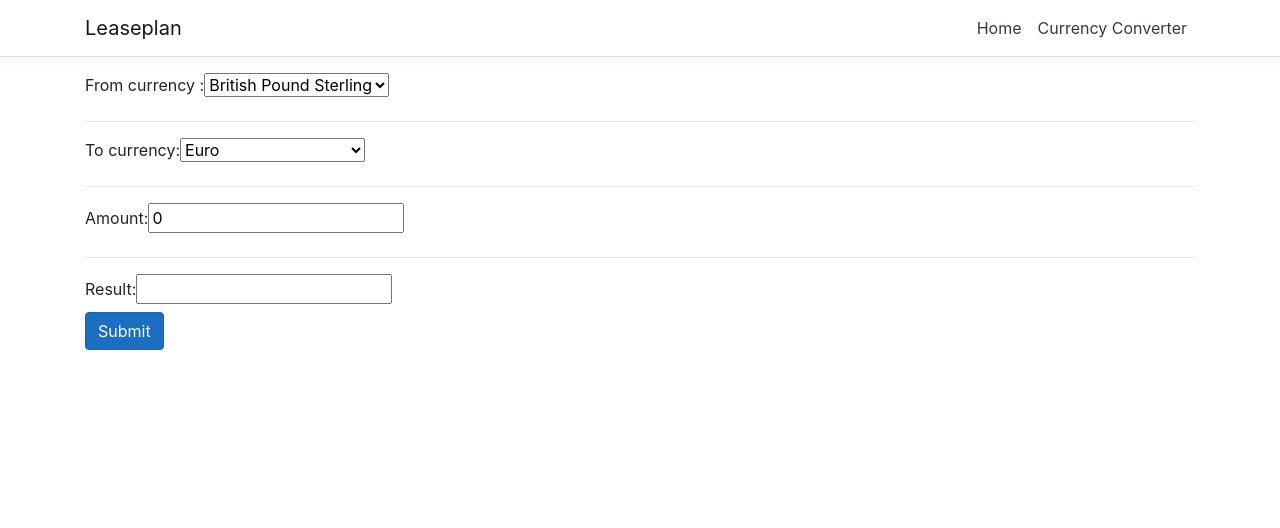
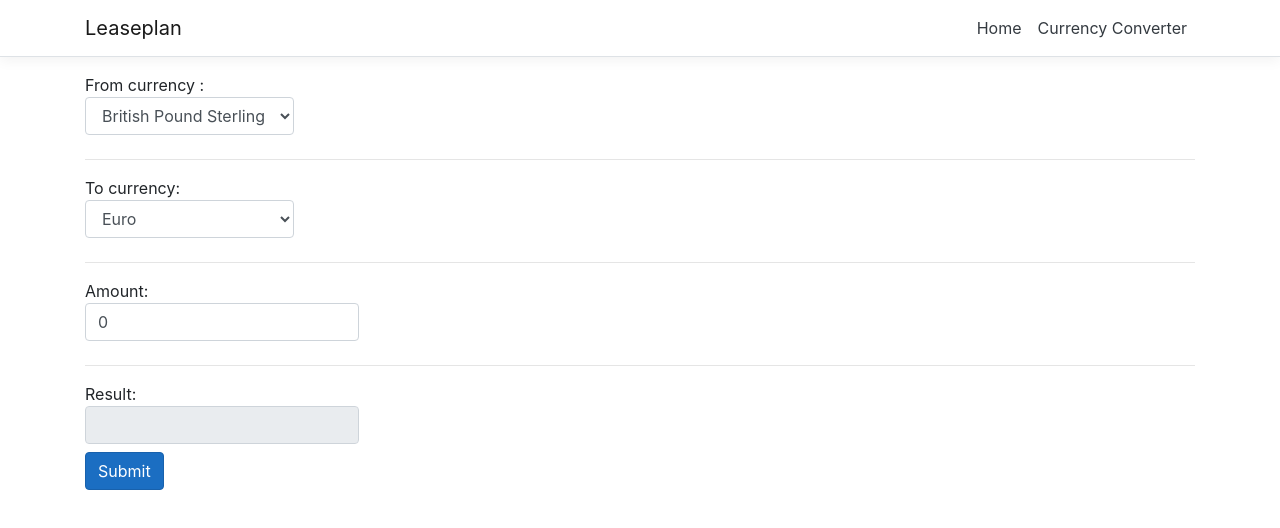
Before and after one commit to JoseBalado/Leaseplan, a React (Create React App) app in the folder ClientApp/: page /currencyconverter in a window 1280 px wide. Shown: the top 528 px of the page. Built offline with nearby package versions, Linux system fonts and the light colour scheme.

Commit message:
Add styling to select and input controls

```diff
--- a/ClientApp/src/components/CurrencyConverter.js
+++ b/ClientApp/src/components/CurrencyConverter.js
@@ -46,7 +46,7 @@
       <form onSubmit={this.handleSubmit}>
         <label>
           From currency :
-          <select value={this.state.currency1} onChange={this.handleChangeCurrency1}>
+          <select class="form-control" value={this.state.currency1} onChange={this.handleChangeCurrency1}>
             <option value="USD">United States Dollar</option>
             <option value="EUR">Euro</option>
             <option value="GBP">British Pound Sterling</option>
@@ -55,7 +55,7 @@
         <hr />
         <label>
           To currency:
-          <select value={this.state.currency2} onChange={this.handleChangeCurrency2}>
+          <select class="form-control" value={this.state.currency2} onChange={this.handleChangeCurrency2}>
             <option value="USD">United States Dollar</option>
             <option value="EUR">Euro</option>
             <option value="GBP">British Pound Sterling</option>
@@ -64,12 +64,12 @@
         <hr />
         <label>
           Amount:
-          <input type="text" value={this.state.value} onChange={this.handleChangeValue} />
+          <input class="form-control" type="text" value={this.state.value} onChange={this.handleChangeValue} />
         </label>
         <hr />
         <label>
           Result:
-          <input type="text" value={this.state.result} />
+          <input class="form-control" type="text" value={this.state.result} readOnly />
         </label>
 
         <div>
```
